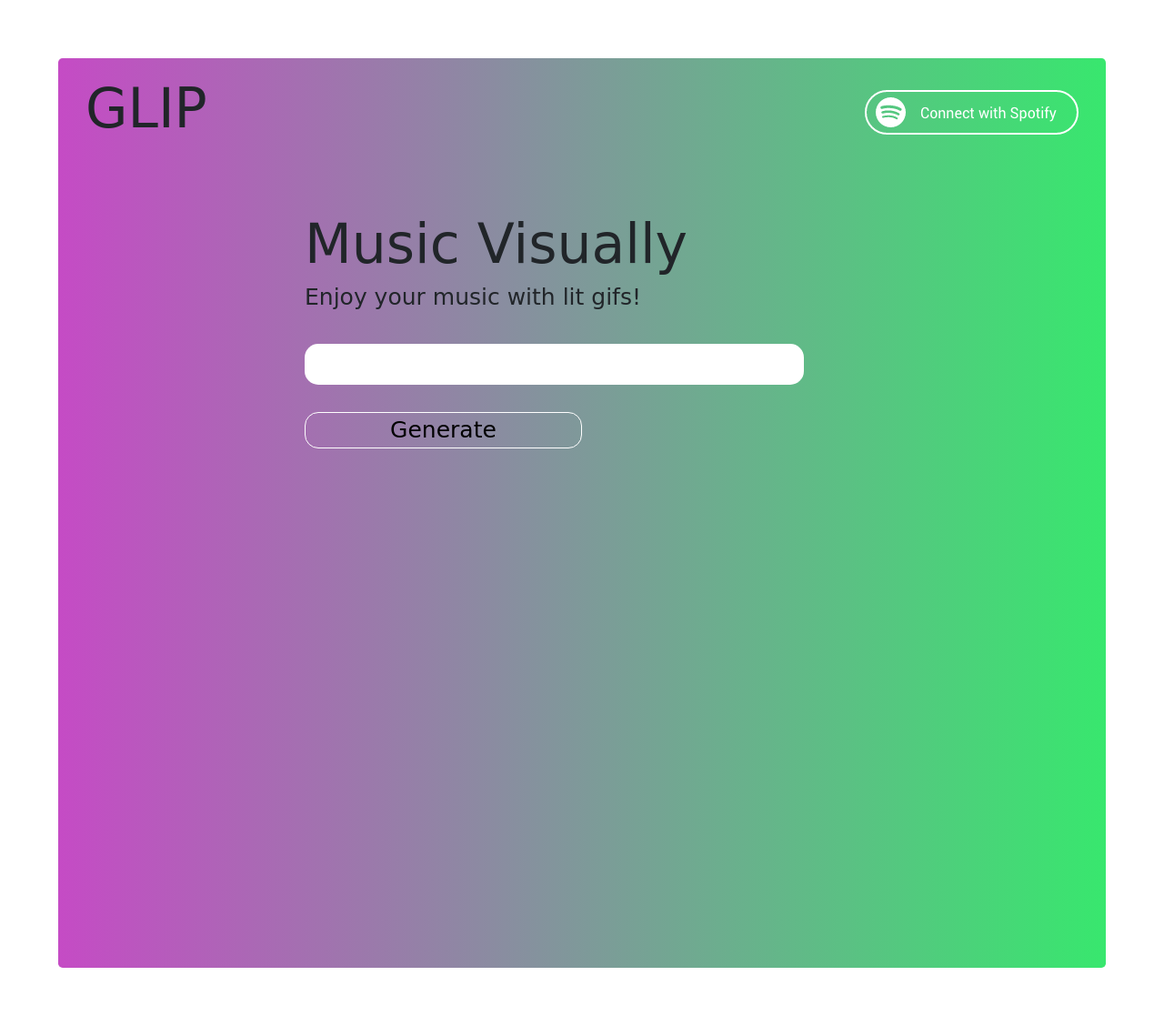
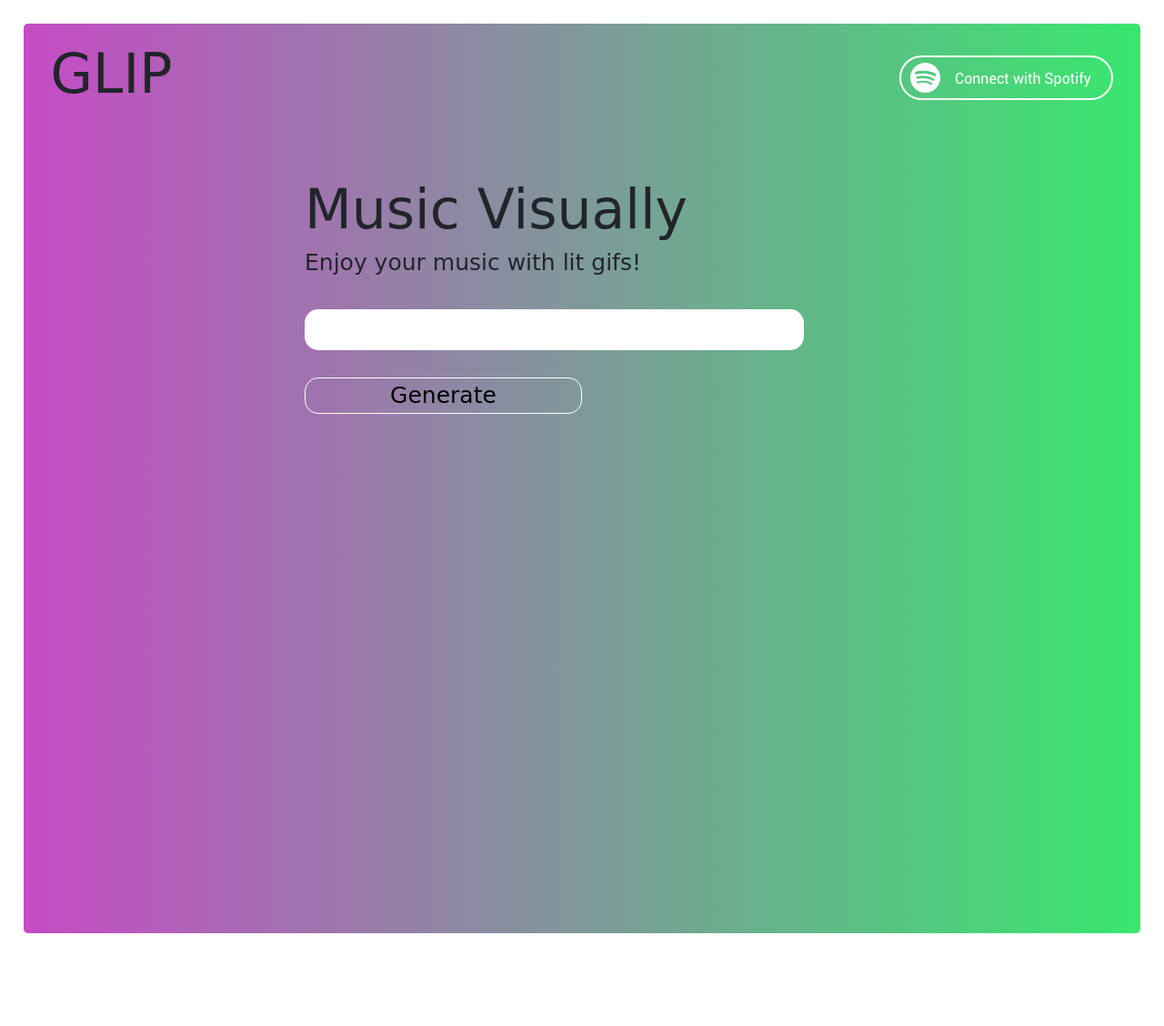
Before and after one commit to OktayGardener/glip, a Django app: page / in a window 1280 px wide. Shown: the whole page at 91% size. After the commit the page ends 1026 px from the top, so only its background shows below. Run offline with Django 3.2, Linux system fonts and the light colour scheme; some libraries are stand-ins or nearby versions; some web fonts are replaced.

Commit message:
final cosmetics

```diff
--- a/app/visufy/static/index.css
+++ b/app/visufy/static/index.css
@@ -1,5 +1,6 @@
 body {
-  padding:5%;
+  padding:2%;
+  border-radius: 20px;
 }
 
 #gradient {
```
